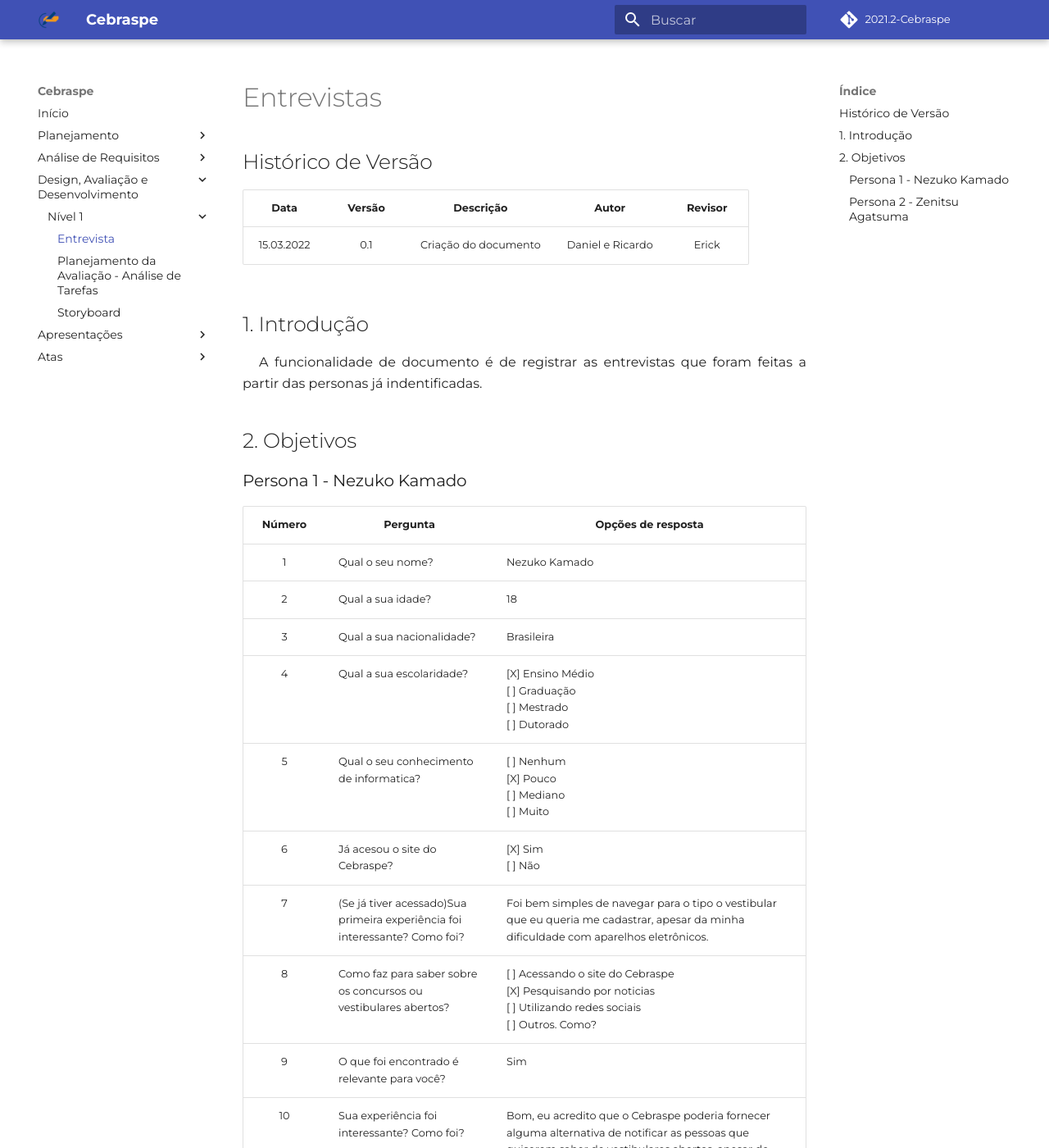
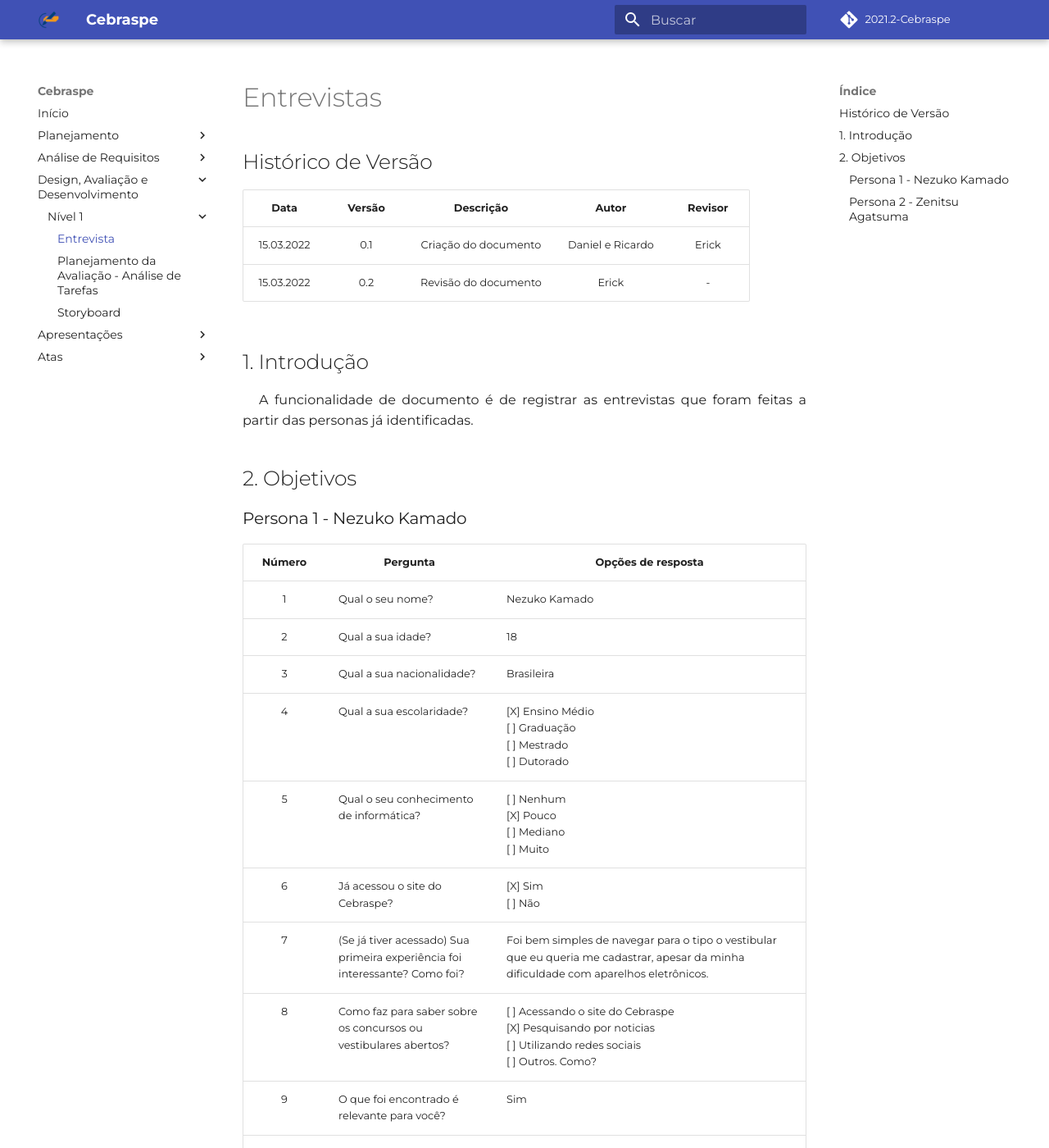
Before and after one commit to Interacao-Humano-Computador/2021.2-Cebraspe, an MkDocs documentation site: the page built from docs/Avaliação_desenvolvimento/Nivel1/entrevista.md, in a window 1280 px wide and 1400 px high. Shown: the whole window at 82% size. Built offline with MkDocs 1.6.1 and Material for MkDocs 9.7.7, drawn with Linux system fonts in a browser that asks for light colours; some web fonts are replaced; comment, search, counter and statistics services are not loaded; some of the changed text lies outside the part shown.

```diff
--- a/docs/Avaliação_desenvolvimento/Nivel1/entrevista.md
+++ b/docs/Avaliação_desenvolvimento/Nivel1/entrevista.md
@@ -5,10 +5,11 @@
 |    Data    | Versão |      Descrição       |      Autor       | Revisor |
 | :--------: | :----: | :------------------: | :--------------: | :-----: |
 | 15.03.2022 |  0.1   | Criação do documento | Daniel e Ricardo | Erick   |
+| 15.03.2022 |  0.2   | Revisão do documento | Erick            | -       |
 
 ## 1. Introdução
 <p style="text-indent: 20px; text-align: justify">
-A funcionalidade de documento é de registrar as entrevistas que foram feitas a partir das personas já indentificadas.
+A funcionalidade de documento é de registrar as entrevistas que foram feitas a partir das personas já identificadas.
 </p>
 
 ## 2. Objetivos
@@ -19,9 +20,9 @@ A funcionalidade de documento é de registrar as entrevistas que foram feitas a
 | 2     | Qual a sua idade?                                  | 18                                            |
 | 3     | Qual a sua nacionalidade?                          | Brasileira                                    |
 | 4     | Qual a sua escolaridade?                           | [X] Ensino Médio <br>[ ] Graduação<br>[ ] Mestrado<br>[ ] Dutorado |
-| 5     | Qual o seu conhecimento de informatica? | [ ] Nenhum <br>[X] Pouco<br>[ ] Mediano<br>[ ] Muito |
-| 6     | Já acesou o site do Cebraspe?                      | [X] Sim<br>[ ] Não |
-| 7     | (Se já tiver acessado)Sua primeira experiência foi interessante? Como foi? | Foi bem simples de navegar para o tipo o vestibular que eu queria me cadastrar, apesar da minha dificuldade com aparelhos eletrônicos. |
+| 5     | Qual o seu conhecimento de informática? | [ ] Nenhum <br>[X] Pouco<br>[ ] Mediano<br>[ ] Muito |
+| 6     | Já acessou o site do Cebraspe?                      | [X] Sim<br>[ ] Não |
+| 7     | (Se já tiver acessado) Sua primeira experiência foi interessante? Como foi? | Foi bem simples de navegar para o tipo o vestibular que eu queria me cadastrar, apesar da minha dificuldade com aparelhos eletrônicos. |
 | 8     | Como faz para saber sobre os concursos ou vestibulares abertos? | [ ] Acessando o site do Cebraspe <br>[X] Pesquisando por noticias <br>[ ] Utilizando redes sociais <br>[ ] Outros. Como? |
 | 9    | O que foi encontrado é relevante para você? | Sim |
 | 10   | Sua experiência foi interessante? Como foi? | Bom, eu acredito que o Cebraspe poderia fornecer alguma alternativa de notificar as pessoas que quiserem saber de vestibulares abertos, apesar de fornecer essas informações normalmente não é prático para mim.|
@@ -39,8 +40,8 @@ A funcionalidade de documento é de registrar as entrevistas que foram feitas a
 | 2     | Qual a sua idade?                                  |   25 anos                                            |
 | 3     | Qual a sua nacionalidade?                          | Brasileiro                                    |
 | 4     | Qual a sua escolaridade?                           | [X] Ensino Médio <br>[ ] Graduação<br>[ ] Mestrado<br>[ ] Dutorado |
-| 5     | Qual o seu conhecimento de informatica? | [ ] Nenhum <br>[ ] Pouco<br>[X] Mediano<br>[ ] Muito |
-| 6     | Já acesou o site do Cebraspe?                      | [X] Sim<br>[ ] Não |
+| 5     | Qual o seu conhecimento de informática? | [ ] Nenhum <br>[ ] Pouco<br>[X] Mediano<br>[ ] Muito |
+| 6     | Já acessou o site do Cebraspe?                      | [X] Sim<br>[ ] Não |
 | 7     | (Se já tiver acessado)Sua primeira experiência foi interessante? Como foi? | Foi bem tranquilo de acessar, consegui usar sem problemas. |
 | 8     | Como faz para saber sobre os concursos ou vestibulares abertos? | [ ] Acessando o site do Cebraspe <br>[ ] Pesquisando por noticias <br>[X] Utilizando redes sociais <br>[ ] Outros. Como? |
 | 9    | O que foi encontrado é relevante para você? | Sim |
```
Also changed, not shown: docs/Avaliação_desenvolvimento/Nivel1/planejamento.md (+4 -3 lines).
